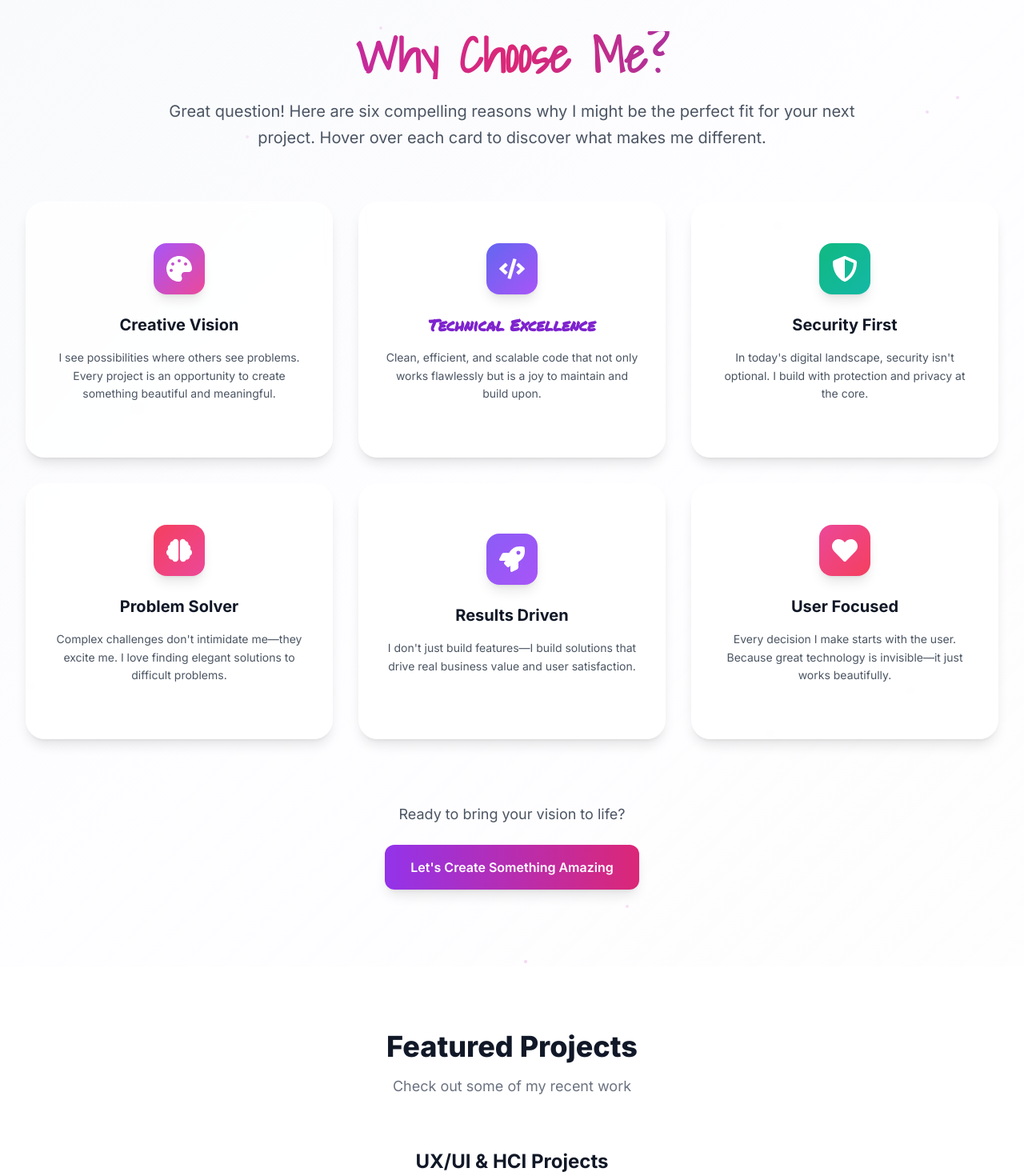
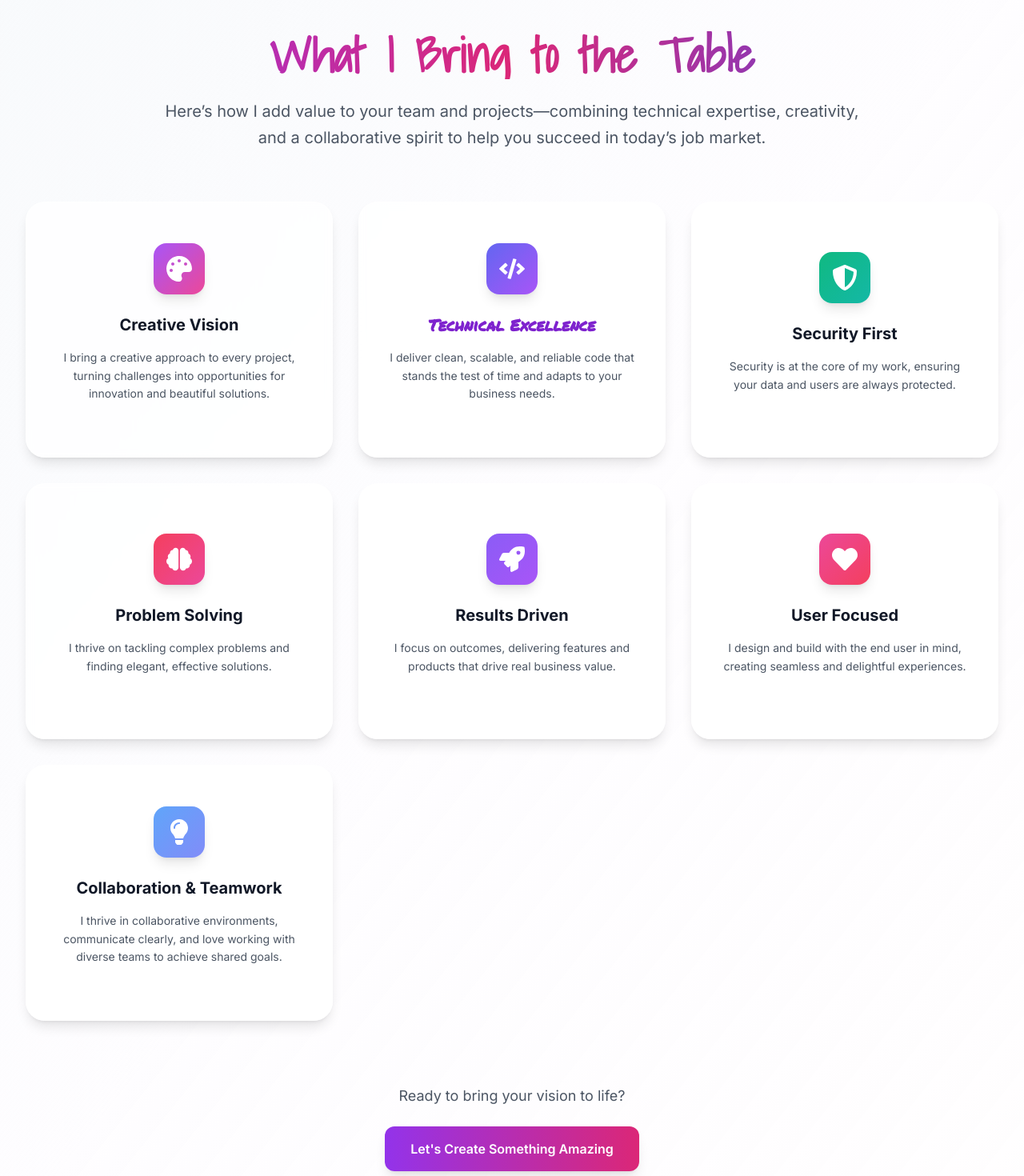
Before and after one commit to anasharma7/Ananya-portfolio, a Next.js app: page / in a window 1280 px wide. Shown: the part 1200-2670 px from the top of the page at 80% size. Built offline with nearby package versions, Linux system fonts and the light colour scheme.

Commit message:
fix: make starfield and animated background more visible in light mode

```diff
--- a/src/app/globals.css
+++ b/src/app/globals.css
@@ -443,3 +443,11 @@ body {
   transform-origin: 44px 32px;
   animation: wave 1.6s infinite;
 }
+
+@keyframes wave-slow {
+  0% { transform: translateX(0); }
+  100% { transform: translateX(-40px); }
+}
+.animate-wave-slow {
+  animation: wave-slow 16s linear infinite alternate;
+}
--- a/src/components/AnimatedBackground.tsx
+++ b/src/components/AnimatedBackground.tsx
@@ -71,6 +71,8 @@ const AnimatedBackground = () => {
     <div className="fixed inset-0 overflow-hidden pointer-events-none z-0">
       {/* Starfield Canvas */}
       <canvas ref={canvasRef} className="absolute inset-0 w-full h-full" style={{ display: 'block' }} />
+      {/* Light mode overlay for visibility */}
+      <div className="absolute inset-0 bg-gradient-to-br from-blue-100/40 via-indigo-100/30 to-white/0 dark:hidden" />
     </div>
   );
 };
--- a/src/components/sections/WhyHireMe.tsx
+++ b/src/components/sections/WhyHireMe.tsx
@@ -7,44 +7,51 @@ const reasons = [
   {
     icon: <FaPalette className="h-8 w-8" />,
     title: 'Creative Vision',
-    description: 'I see possibilities where others see problems. Every project is an opportunity to create something beautiful and meaningful.',
+    description: 'I bring a creative approach to every project, turning challenges into opportunities for innovation and beautiful solutions.',
     gradient: 'from-purple-500 to-pink-500',
-    question: 'Need someone who thinks outside the box?'
+    question: 'Looking for fresh ideas?'
   },
   {
     icon: <FaCode className="h-8 w-8" />,
     title: 'Technical Excellence',
-    description: 'Clean, efficient, and scalable code that not only works flawlessly but is a joy to maintain and build upon.',
+    description: 'I deliver clean, scalable, and reliable code that stands the test of time and adapts to your business needs.',
     gradient: 'from-indigo-500 to-purple-500',
-    question: 'Want code that actually works?'
+    question: 'Want robust, maintainable solutions?'
   },
   {
     icon: <FaShieldAlt className="h-8 w-8" />,
     title: 'Security First',
-    description: 'In today\'s digital landscape, security isn\'t optional. I build with protection and privacy at the core.',
+    description: 'Security is at the core of my work, ensuring your data and users are always protected.',
     gradient: 'from-emerald-500 to-teal-500',
-    question: 'Care about keeping things secure?'
+    question: 'Value peace of mind?'
   },
   {
     icon: <FaBrain className="h-8 w-8" />,
-    title: 'Problem Solver',
-    description: 'Complex challenges don\'t intimidate me—they excite me. I love finding elegant solutions to difficult problems.',
+    title: 'Problem Solving',
+    description: 'I thrive on tackling complex problems and finding elegant, effective solutions.',
     gradient: 'from-rose-500 to-pink-500',
-    question: 'Have a tricky problem to solve?'
+    question: 'Need a strategic thinker?'
   },
   {
     icon: <FaRocket className="h-8 w-8" />,
     title: 'Results Driven',
-    description: 'I don\'t just build features—I build solutions that drive real business value and user satisfaction.',
+    description: 'I focus on outcomes, delivering features and products that drive real business value.',
     gradient: 'from-violet-500 to-purple-500',
-    question: 'Want results, not just code?'
+    question: 'Ready to see results?'
   },
   {
     icon: <FaHeart className="h-8 w-8" />,
     title: 'User Focused',
-    description: 'Every decision I make starts with the user. Because great technology is invisible—it just works beautifully.',
+    description: 'I design and build with the end user in mind, creating seamless and delightful experiences.',
     gradient: 'from-pink-500 to-rose-500',
-    question: 'Want users to actually love your product?'
+    question: 'Want happy users?'
+  },
+  {
+    icon: <FaLightbulb className="h-8 w-8" />,
+    title: 'Collaboration & Teamwork',
+    description: 'I thrive in collaborative environments, communicate clearly, and love working with diverse teams to achieve shared goals.',
+    gradient: 'from-blue-400 to-indigo-400',
+    question: 'Looking for a team player?'
   }
 ];
 
@@ -69,31 +76,24 @@ const WhyHireMe = () => {
   };
 
   return (
-    <div className="relative bg-gradient-to-br from-slate-50 via-purple-50/20 to-pink-50/10 dark:from-slate-900 dark:via-purple-900/20 dark:to-pink-900/10 py-24 overflow-hidden">
-      {/* Subtle background elements */}
-      <div className="absolute inset-0">
-        {Array.from({ length: 12 }).map((_, i) => (
-          <div
-            key={i}
-            className="absolute w-1 h-1 bg-gradient-to-r from-purple-400/30 to-pink-400/30 rounded-full animate-pulse"
-            style={{
-              left: `${Math.random() * 100}%`,
-              top: `${Math.random() * 100}%`,
-              animationDelay: `${Math.random() * 3}s`,
-              animationDuration: `${3 + Math.random() * 2}s`,
-            }}
-          />
-        ))}
+    <div className="relative bg-gradient-to-br from-slate-50 via-purple-50/20 to-pink-50/10 dark:from-slate-900 dark:via-purple-900/20 dark:to-pink-900/10 py-24 overflow-hidden animate-fade-in-up">
+      {/* Animated SVG wave background */}
+      <div className="absolute inset-0 z-0 pointer-events-none">
+        <svg width="100%" height="100%" viewBox="0 0 1440 320" fill="none" xmlns="http://www.w3.org/2000/svg" className="absolute bottom-0 left-0 w-full h-64 animate-wave-slow">
+          <path fill="#b39ddb22">
+            <animate attributeName="d" dur="12s" repeatCount="indefinite"
+              values="M0,160L60,170C120,180,240,200,360,192C480,184,600,136,720,128C840,120,960,152,1080,181.3C1200,211,1320,229,1380,238.7L1440,248L1440,320L1380,320C1320,320,1200,320,1080,320C960,320,840,320,720,320C600,320,480,320,360,320C240,320,120,320,60,320L0,320Z;M0,180L60,160C120,140,240,120,360,128C480,136,600,184,720,192C840,200,960,168,1080,138.7C1200,109,1320,91,1380,81.3L1440,72L1440,320L1380,320C1320,320,1200,320,1080,320C960,320,840,320,720,320C600,320,480,320,360,320C240,320,120,320,60,320L0,320Z;M0,160L60,170C120,180,240,200,360,192C480,184,600,136,720,128C840,120,960,152,1080,181.3C1200,211,1320,229,1380,238.7L1440,248L1440,320L1380,320C1320,320,1200,320,1080,320C960,320,840,320,720,320C600,320,480,320,360,320C240,320,120,320,60,320L0,320Z" />
+          </path>
+        </svg>
       </div>
 
       <div className="relative max-w-7xl mx-auto px-4 sm:px-6 lg:px-8">
         <div className="text-center mb-16">
           <h2 className="text-5xl font-handwriting font-extrabold text-transparent bg-clip-text bg-gradient-to-r from-purple-600 via-pink-600 to-indigo-600 sm:text-6xl mb-6">
-            Why Choose Me?
+            What I Bring to the Table
           </h2>
           <p className="max-w-4xl mx-auto text-xl text-gray-600 dark:text-gray-300 leading-relaxed">
-            Great question! Here are six compelling reasons why I might be the perfect fit for your next project.
-            Hover over each card to discover what makes me different.
+            Here’s how I add value to your team and projects—combining technical expertise, creativity, and a collaborative spirit to help you succeed in today’s job market.
           </p>
         </div>
 
```
